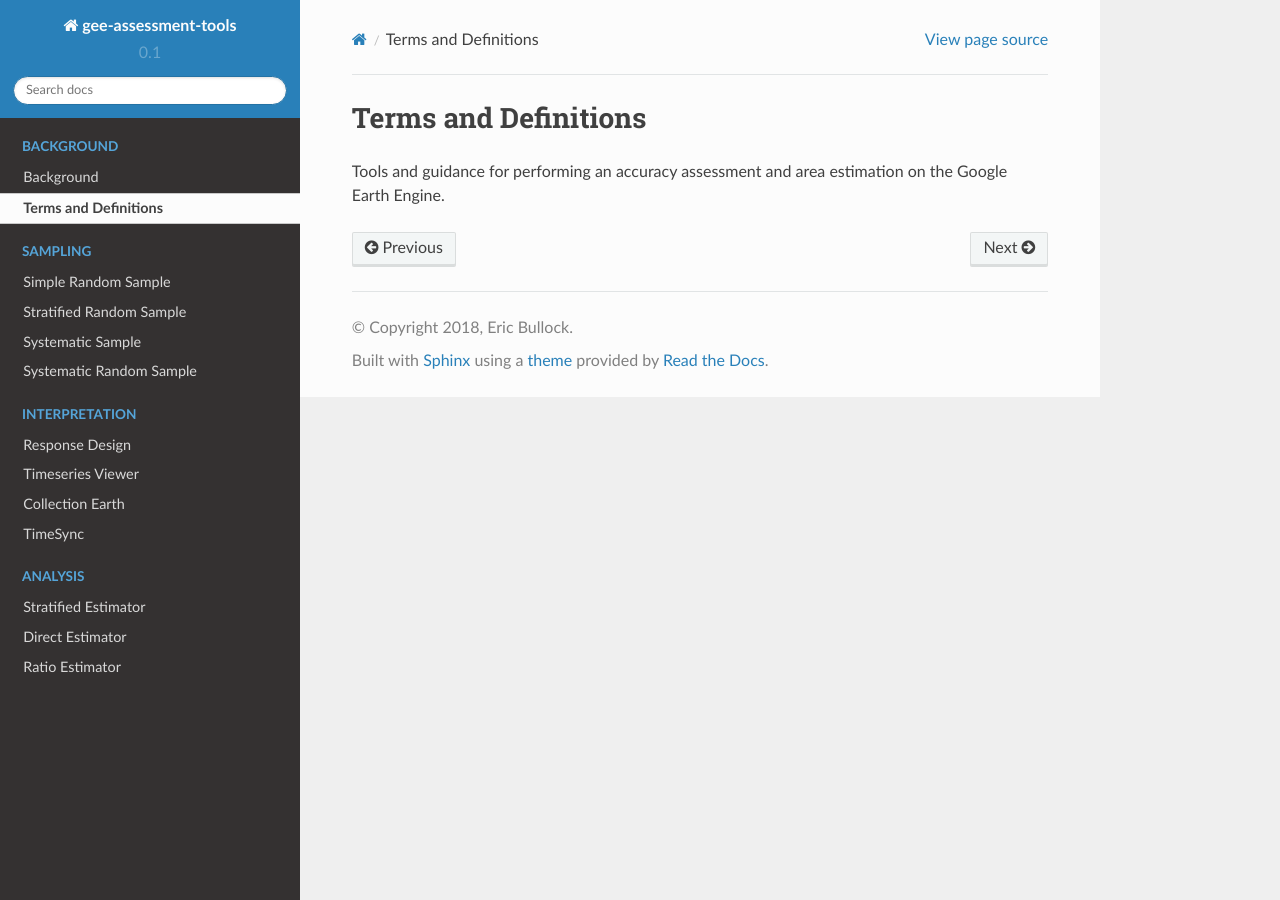
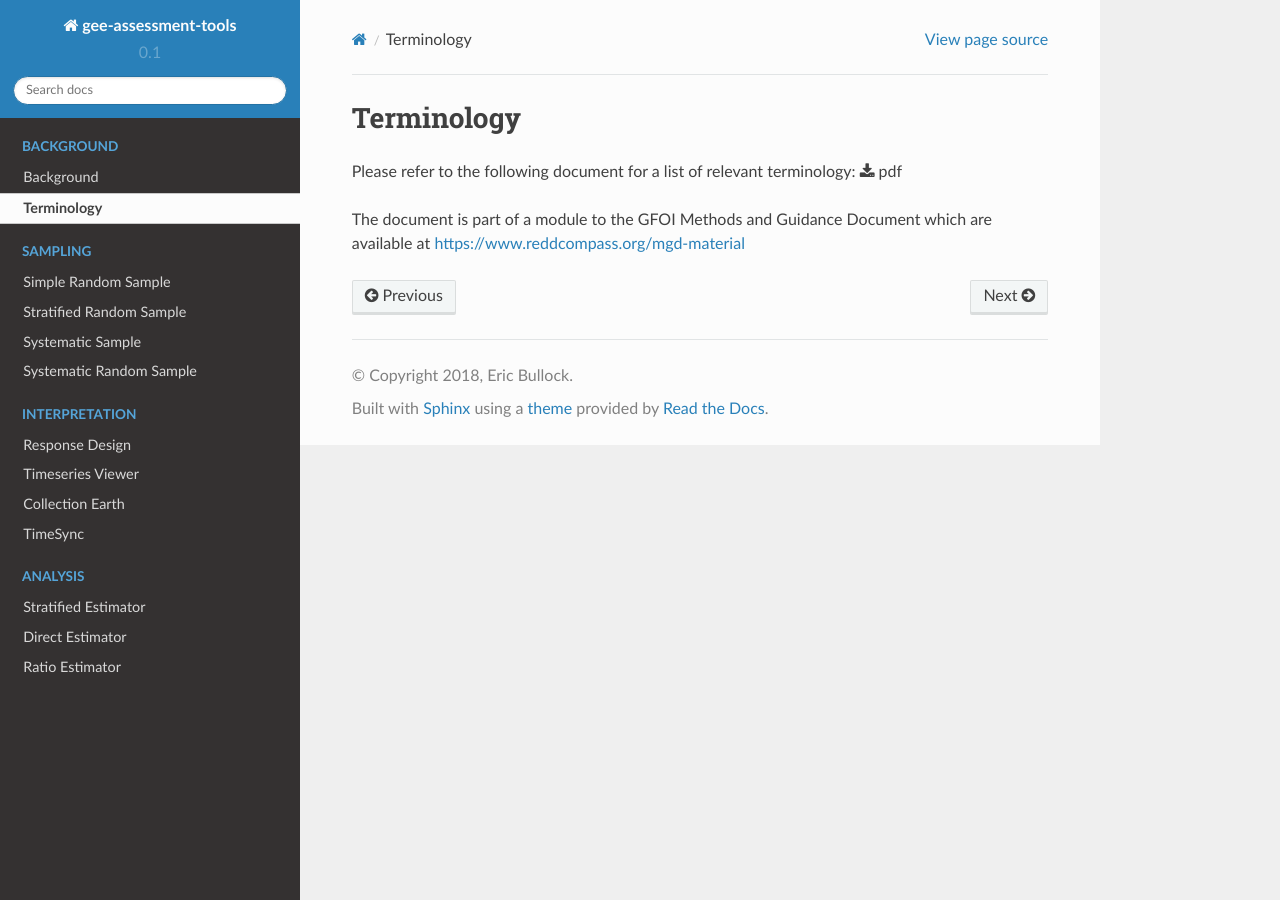
Before and after one commit to bullocke/AREA2, a Sphinx documentation site: the page built from docs/definitions.rst, in a window 1280 px wide. Built offline with Sphinx 7.4.7 and the Read the Docs theme 2.0.0, drawn with Linux system fonts in a browser that asks for light colours.

Commit message:
pontus edit terminology

```diff
--- a/docs/definitions.rst
+++ b/docs/definitions.rst
@@ -1,4 +1,6 @@
-Terms and Definitions
-=====================
+Terminology
+===========
 
-Tools and guidance for performing an accuracy assessment and area estimation on the Google Earth Engine.
+Please refer to the following document for a list of relevant terminology: :download:`pdf <docs/Olofsson_FAQ_List_of_Terms_3_26_clean>`
+
+The document is part of a module to the GFOI Methods and Guidance Document which are available at https://www.reddcompass.org/mgd-material
```
Also changed, not shown: 1 other file.
